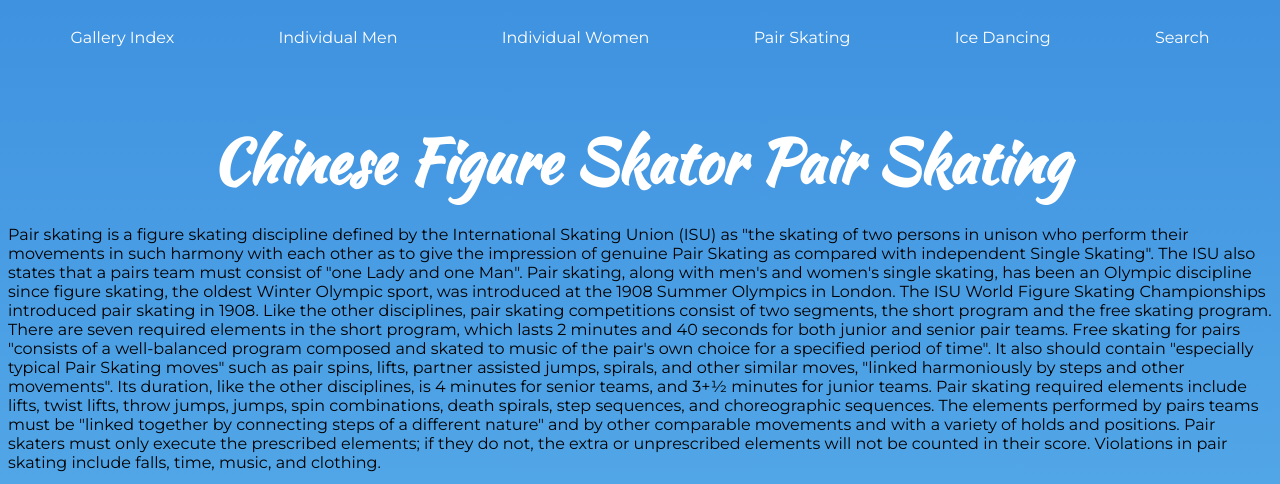
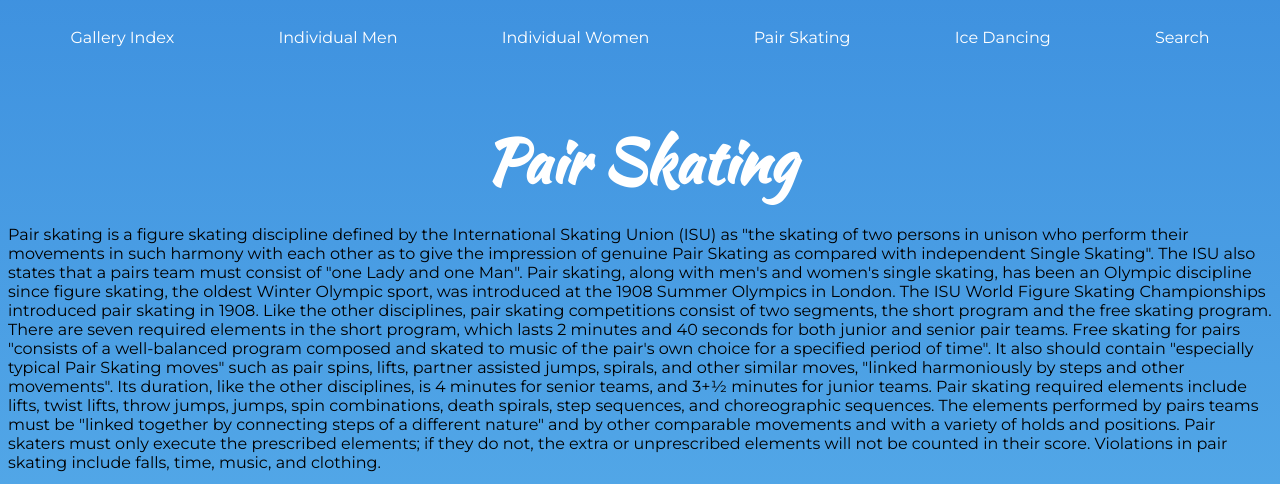
Before and after one commit to renee0905/group5, a Jekyll site: the page built from pair-skating.markdown, in a window 1280 px wide and 900 px high, cut to the strip 0-484 px from the top of the window. Built offline with Jekyll 4.4.1, drawn with Linux system fonts in a browser that asks for light colours.

Commit message:
Update pair-skating.markdown

```diff
--- a/pair-skating.markdown
+++ b/pair-skating.markdown
@@ -4,7 +4,7 @@ title: Pair Skating
 permalink: /pair-skating/
 ---
 
-<h1> Chinese Figure Skator Pair Skating</h1>
+<h1>Pair Skating</h1>
 <p>Pair skating is a figure skating discipline defined by the International Skating Union (ISU) as "the skating of two persons in unison who perform their movements in such harmony with each other as to give the impression of genuine Pair Skating as compared with independent Single Skating". The ISU also states that a pairs team must consist of "one Lady and one Man". Pair skating, along with men's and women's single skating, has been an Olympic discipline since figure skating, the oldest Winter Olympic sport, was introduced at the 1908 Summer Olympics in London. The ISU World Figure Skating Championships introduced pair skating in 1908.
 Like the other disciplines, pair skating competitions consist of two segments, the short program and the free skating program. There are seven required elements in the short program, which lasts 2 minutes and 40 seconds for both junior and senior pair teams. Free skating for pairs "consists of a well-balanced program composed and skated to music of the pair's own choice for a specified period of time". It also should contain "especially typical Pair Skating moves" such as pair spins, lifts, partner assisted jumps, spirals, and other similar moves, "linked harmoniously by steps and other movements". Its duration, like the other disciplines, is 4 minutes for senior teams, and 3+1⁄2 minutes for junior teams. Pair skating required elements include lifts, twist lifts, throw jumps, jumps, spin combinations, death spirals, step sequences, and choreographic sequences. The elements performed by pairs teams must be "linked together by connecting steps of a different nature" and by other comparable movements and with a variety of holds and positions. Pair skaters must only execute the prescribed elements; if they do not, the extra or unprescribed elements will not be counted in their score. Violations in pair skating include falls, time, music, and clothing.
 </p>
```
